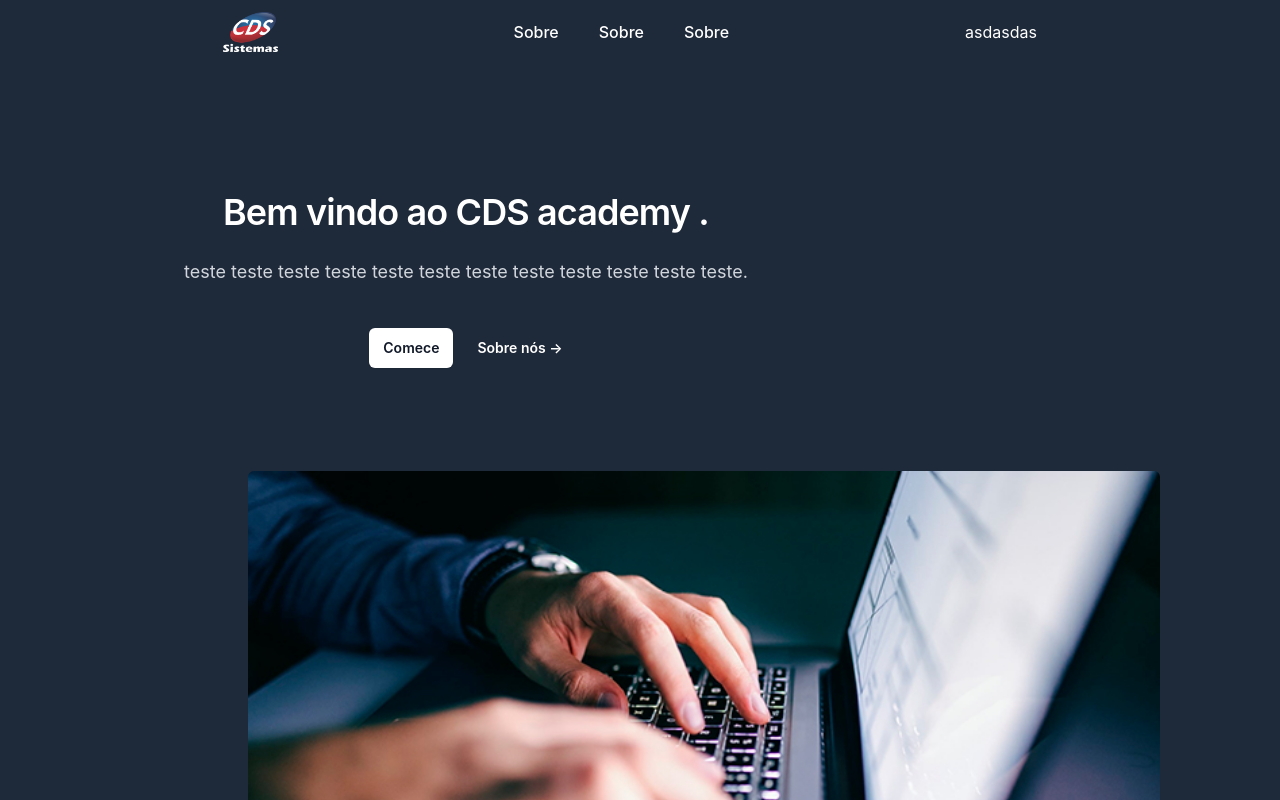
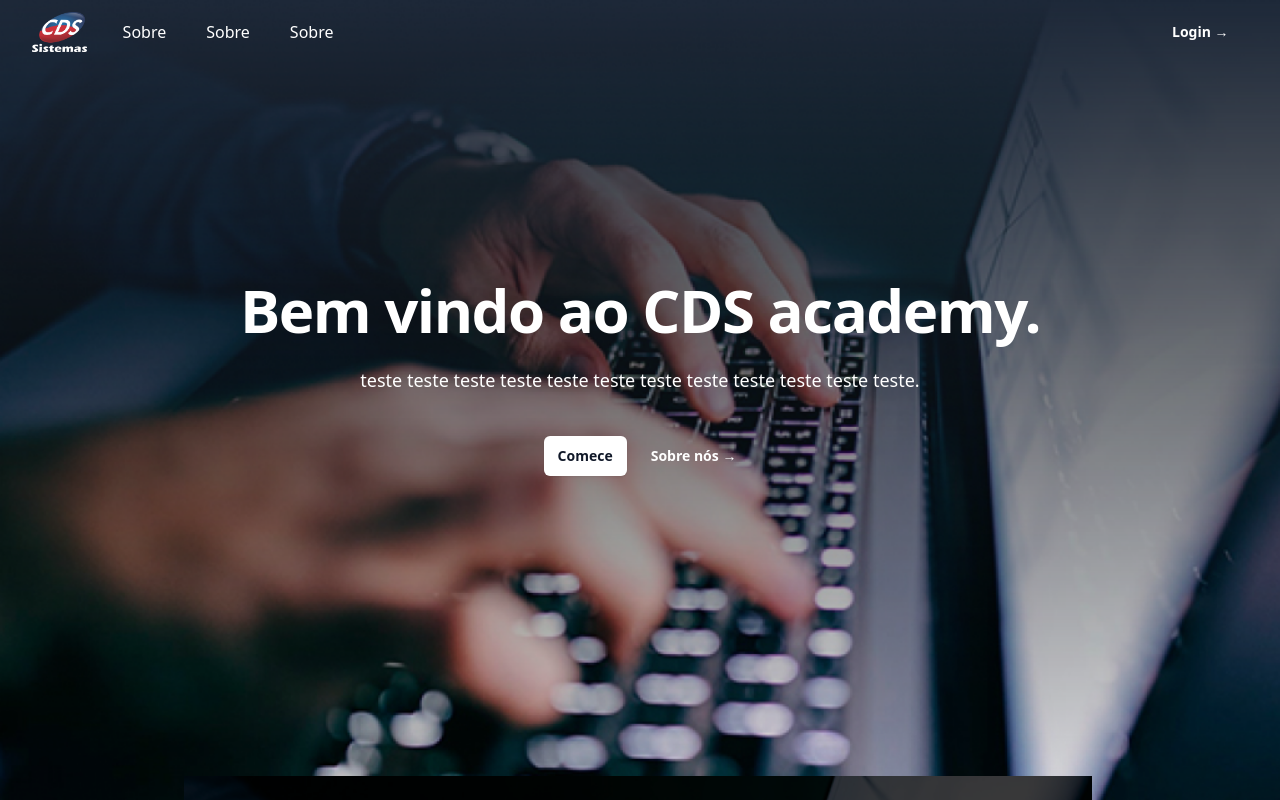
Before and after one commit to LuiisGabriel/Cds-Academy, a React (Vite) app in the folder Cds-Academy/: page /landingPage in a window 1280 px wide. Shown: the top 800 px of the page. Built offline with nearby package versions, Linux system fonts and the light colour scheme.

Commit message:
Add files via upload

```diff
--- a/Cds-Academy/package.json
+++ b/Cds-Academy/package.json
@@ -14,7 +14,7 @@
     "@headlessui/react": "^2.2.0",
     "@heroicons/react": "^2.2.0",
     "@material-tailwind/react": "^2.1.10",
-    "@tailwindcss/vite": "^4.0.12",
+    "@tailwindcss/vite": "^4.1.1",
     "axios": "^1.8.2",
     "depcheck": "^1.4.7",
     "graphql": "^16.10.0",
@@ -22,6 +22,7 @@
     "react-dom": "^19.1.0",
     "react-player": "^2.16.0",
     "react-router-dom": "^7.3.0",
+    "tailwindcss": "^4.1.1",
     "validator": "^13.15.0"
   },
   "devDependencies": {
--- a/Cds-Academy/src/components/LandingPage.jsx
+++ b/Cds-Academy/src/components/LandingPage.jsx
@@ -1,9 +1,10 @@
 import React from 'react';
-import { useUser } from '../lib/customHooks';
-import { LockClosedIcon, ServerIcon } from '@heroicons/react/20/solid';
 import { APP_ROUTES } from '../utils/constants';
 import { useNavigate } from 'react-router-dom';
 import { useState, useEffect } from 'react';
+import VisitNavbar from './VisitNavBar';
+import { Carousel, Typography, Button } from '@material-tailwind/react';
+import Logo from '../assets/LOGO.png'
 import FrenteDeLoja from '../assets/FrenteDeLoja.jpg';
 import Retaguarda from '../assets/Retaguarda.jpg';
 import Otica from '../assets/Ótica.jpg';
@@ -11,15 +12,60 @@
 import PetShop from '../assets/PetShop.jpg';
 import Nfe from '../assets/MóduloNfe.jpg';
 import Light from '../assets/Light.jpg';
-import CdsDesktop from '../assets/CDSDESKTOP.png';
-import VisitNavbar from './VisitNavBar';
+import LandingImage from '../assets/image.png';
+
+const imagens = [
+  {
+    id: 1,
+    Src: FrenteDeLoja,
+    Alt: 'FrenteDeLoja',
+
+  },
+  {
+    id: 2,
+    Src: Retaguarda,
+    Alt: 'Retaguarda',
+
+  },
+  {
+    id: 3,
+    Src: PetShop,
+    Alt: 'PetShop',
+
+  },
+  {
+    id: 4,
+    Src: Light,
+    Alt: 'Light',
+
+  },
+  {
+    id: 5,
+    Src: Otica,
+    Alt: 'Otica',
+
+  },
+  {
+    id: 6,
+    Src: Fabrica,
+    Alt: 'Fabrica',
+
+  },
+  {
+    id: 7,
+    Src: Nfe,
+    Alt: 'Nfe',
+
+  },
+
+]
 
 const LandingPage = () => {
 
-  const [navSize, setnavSize] = useState("10rem");
+
   const [navColor, setnavColor] = useState("transparent");
   const listenScrollEvent = () => {
-    window.scrollY > 15 ? setnavColor("#1e2939") : setnavColor("transparent");
+    window.scrollY > 10 ? setnavColor("#1e2939") : setnavColor("transparent");
   };
   useEffect(() => {
     window.addEventListener("scroll", listenScrollEvent);
@@ -30,61 +76,93 @@
 
   return (
     <>
-      <div className='bg-gray-800 h-auto h-screen'>
       <nav className="sticky top-0 z-50 bg-gray-800"
         style={{
           backgroundColor: navColor,
-            transition: "all 0.5s"
+          transition: "all 1s"
         }}><VisitNavbar /></nav>
 
-        <div className='flex items-center justify-center h-auto h-screen'>
-          <div className=" h-auto h-screen py-32  px-16 items-center justify-center">
-            <div className="fixed text-center">
-              <h2 className="text-3xl font-semibold tracking-tight text-balance text-white sm:text-4xl">
-                Bem vindo ao CDS academy .
+      <div className='flex items-center justify-center'>
+        <div
+          style={{ '--image-url': `url(${LandingImage})` }}
+          className="fixed h-auto h-screen w-screen top-0 py-70 px-16 items-center justify-center bg-[image:var(--image-url)] bg-cover">
+          <div className="text-center">
+            <h2 className="text-6xl font-semibold tracking-tight text-balance text-white sm:text-6xl">
+              Bem vindo ao CDS academy.
             </h2>
-              <p className="mt-6 text-lg/8 text-pretty text-gray-300">
+            <p className="mt-6 text-lg/8 text-pretty text-white">
               teste teste teste teste teste teste teste teste teste teste teste teste.
             </p>
-              <div className="mt-10 flex items-center justify-center gap-x-6">
+            <div className="mt-10 flex items-center justify-center gap-x-6 ">
               <a
-                  href={APP_ROUTES.SIGN_IN}
-                  className="rounded-md bg-white px-3.5 py-2.5 text-sm font-semibold text-gray-900 shadow-xs hover:bg-gray-100 focus-visible:outline-2 focus-visible:outline-offset-2 focus-visible:outline-white"
+                href={APP_ROUTES.SIGN_UP}
+                className="rounded-md bg-white px-3.5 py-2.5 text-sm font-semibold text-gray-900 shadow-xs hover:bg-gray-300 hover:scale-105 focus-visible:outline-2 focus-visible:outline-offset-2 focus-visible:outline-white "
               >
                 Comece
               </a>
-                <a href={APP_ROUTES.ABOUT} className="text-sm/6 font-semibold text-white">
+              <a href={APP_ROUTES.ABOUT} className="text-sm/6 font-bold text-white hover:scale-105 hover:text-gray-300">
                 Sobre nós <span aria-hidden="true">→</span>
               </a>
             </div>
           </div>
         </div>
 
-          <div className="flex justify-center z-40 pt-128">
+        <div className='z-1 w-full pt-50 pointer-events-none'>
+          <div className="flex justify-center pt-128">
+            <Carousel
+              className="w-[57rem] rounded-t-3xl bg-white/5 pointer-events-auto"
+              autoplay={true}
+              loop={true}
+            >
+              <div className="relative h-full w-full">
                 <img
-              alt="App screenshot"
                   src={Nfe}
-              className="w-[57rem] rounded-md bg-white/5"
+                  alt="image 1"
+                  className="h-full w-full object-cover"
                 />
+                <div className="absolute inset-0 grid h-full w-full place-items-center bg-black/75">
+                  <div className="w-3/4 text-center md:w-2/4">
+                    <Typography
+                      variant="h1"
+                      color="white"
+                      className="mb-4 text-3xl md:text-4xl lg:text-5xl"
+                    >
+                      Módulo Retaguarda
+                    </Typography>
+                    <Typography
+                      variant="lead"
+                      color="white"
+                      className="mb-12 opacity-80"
+                    >
+                      It is not so much for its beauty that the forest makes a claim
+                      upon men&apos;s hearts, as for that subtle something, that quality
+                      of air that emanation from old trees, that so wonderfully changes
+                      and renews a weary spirit.
+                    </Typography>
+                    <div className="flex justify-center gap-2">
+                      <Button size="lg" color="white" className='hover:bg-gray-300 hover:scale-105'>
+                        Descubra
+                      </Button>
+                      <Button size="lg" color="white" variant="text" className='hover:scale-105'>
+                        Sei lá
+                      </Button>
                     </div>
                   </div>
+                </div>
+              </div>
+            </Carousel>
+          </div>
 
+          <div className='h-200 bg-gray-300 flex flex-col items-center text-black'>
+            conteúdo
+
+            <a href={APP_ROUTES.ABOUT} className="h-10 text-black pointer-events-auto py-30">
+              index test
+            </a>
+          </div>
 
         </div>
-
-
-
-
-
-
-
-
-
-
-
-
-
-
+      </div>
     </>
   );
 }
--- a/Cds-Academy/src/components/VisitNavBar.jsx
+++ b/Cds-Academy/src/components/VisitNavBar.jsx
@@ -23,8 +23,8 @@
   return (
     <Disclosure as="nav">
       <div className=" px-2 sm:px-6 lg:px-8">
-        <div className="relative flex h-16  items-center justify-between ">
-        <div className="absolute inset-y-0 left-0 flex items-center sm:hidden">
+        <div className="relative flex h-16 items-center justify-between">
+          <div className="absolute inset-y-0 left-0 flex items-center sm:hidden">
             <DisclosureButton className="group relative inline-flex items-center justify-center rounded-md p-2 text-gray-400 hover:bg-gray-700 hover:text-white focus:ring-2 focus:ring-white focus:outline-hidden focus:ring-inset">
               <span className="absolute -inset-0.5" />
               <span className="sr-only">Open main menu</span>
@@ -32,7 +32,7 @@
               <XMarkIcon aria-hidden="true" className="hidden size-6 group-data-open:block" />
             </DisclosureButton>
           </div>
-          <div className="flex flex-1 items-center justify-center sm:items-stretch sm:justify-center w-full">
+          <div className="flex flex-1 items-center justify-center sm:items-stretch sm:justify-start">
             <div className="flex shrink-0 items-center">
               <a>
                 <img
@@ -42,24 +42,26 @@
                 />
               </a>
             </div>
-            <div className="hidden sm:ml-6 sm:block px-50">
+            <div className="hidden sm:ml-6 sm:block">
               <div className="flex items-center space-x-4 ">
                 {navigation.map((item) => (
                   <a
                     key={item.name}
                     href={item.href}
-                    className= 'text-white hover:scale-105 hover:text-white rounded-md px-3 py-2 text-md font-medium'
+                    className='text-white hover:scale-105 hover:text-gray-300 rounded-md px-3 py-2 text-md font-medium'
                   >
                     {item.name}
                   </a>
                 ))}
               </div>
             </div>
+          </div>
+          <div className="absolute inset-y-0 right-0 flex items-center pr-2 sm:static sm:inset-auto sm:ml-6 ">
             <div className="absolute inset-y-0 right-0 flex items-center pr-2 sm:static sm:inset-auto sm:ml-6 ">
-              <div id="firstName" className='flex text-white mr-3 items-center'>
-                asdasdas
-              </div>
-          </div>
+              <a href={APP_ROUTES.SIGN_IN} className="text-sm/6 font-semibold text-white hover:scale-105 hover:text-gray-300 min-w-15">
+                Login <span aria-hidden="true">→</span>
+              </a>
+            </div>
           </div>
         </div>
       </div>
```
Also changed, not shown: Cds-Academy/src/assets/image.png (added), 29 other files (tests, documents, lock files or other folders). Lines whose indentation alone changed are shown as unchanged.
